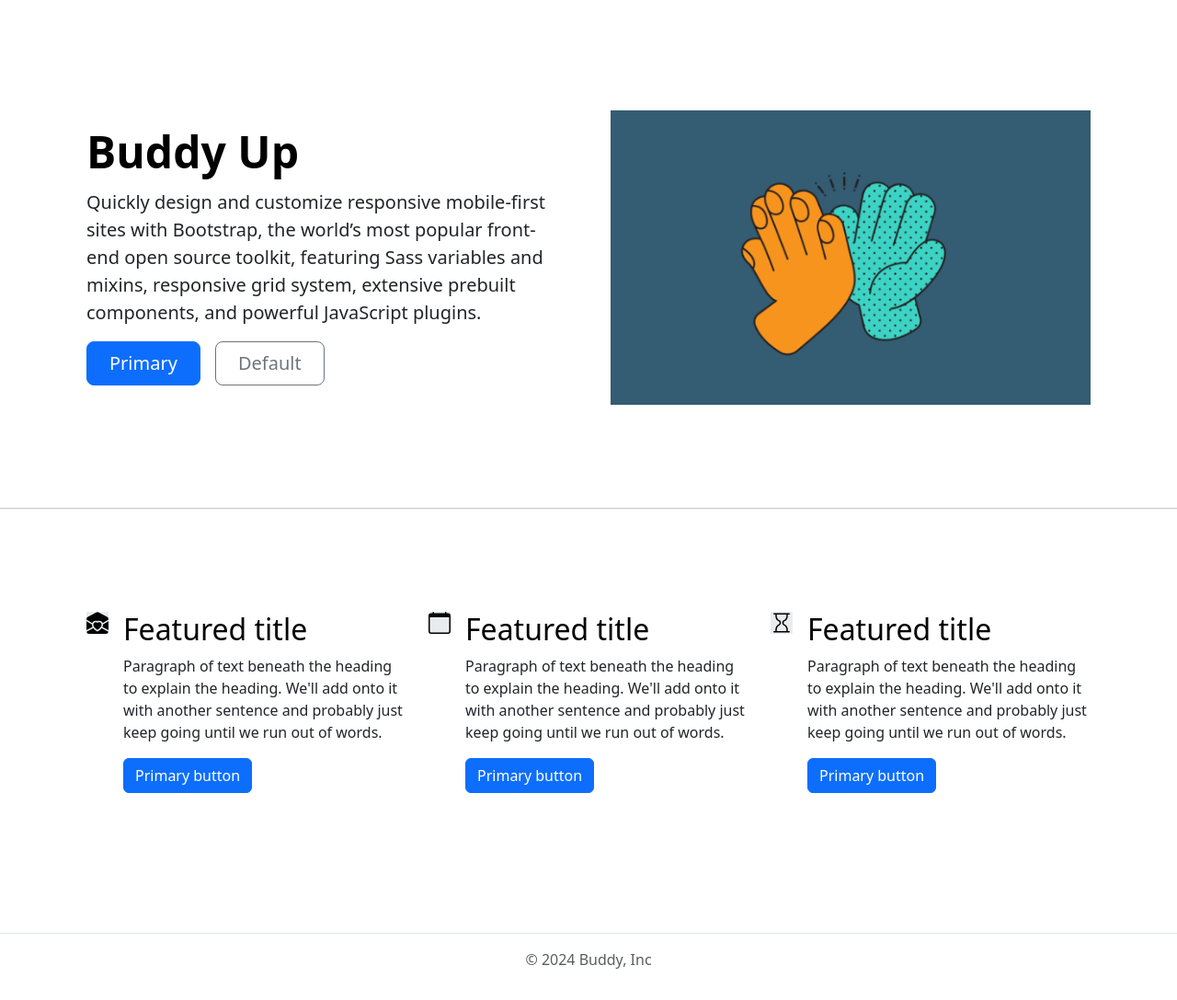
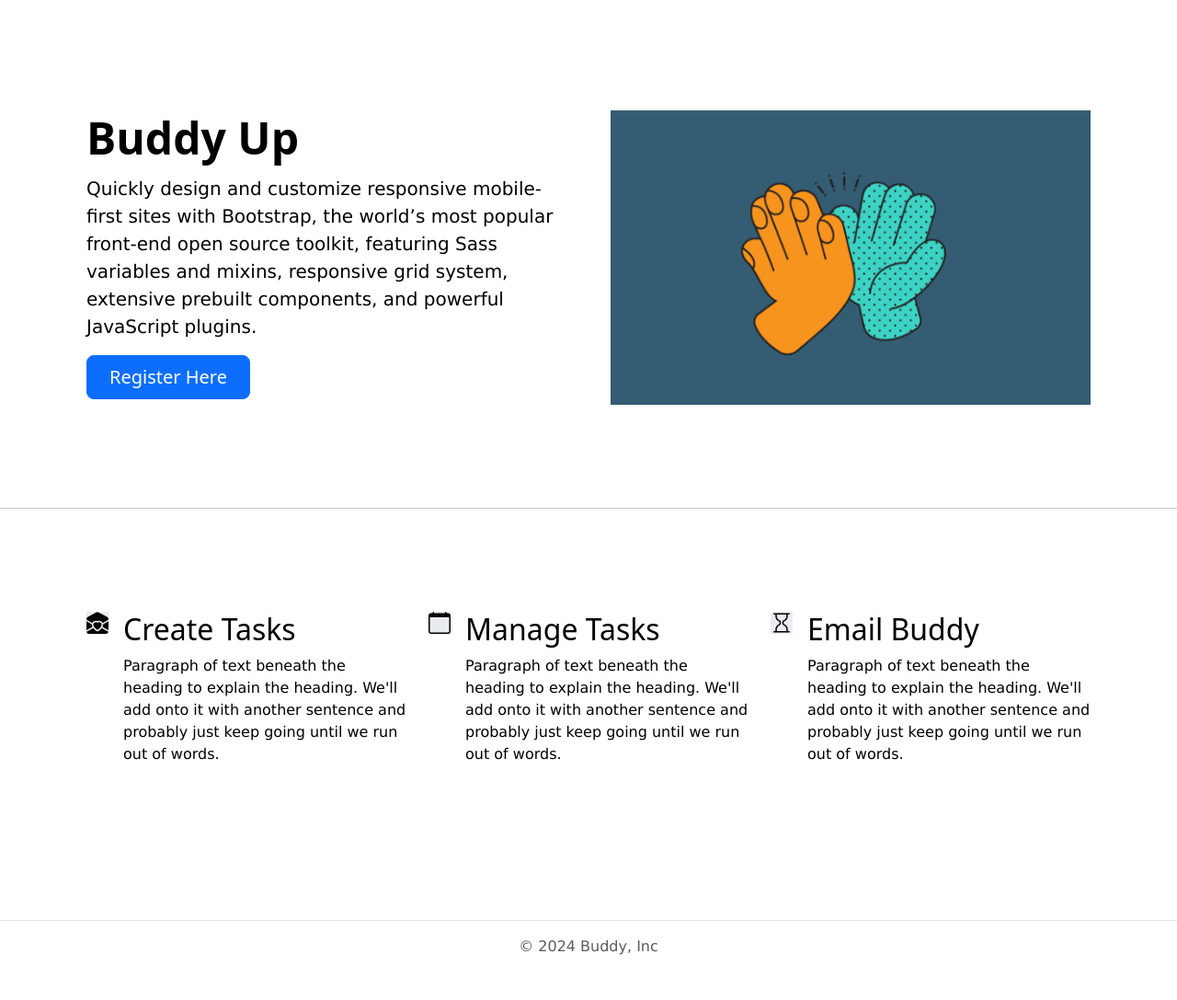
Before and after one commit to TobiAdeleke1/buddyUpApp, a Flask app: page / in a window 1280 px wide. Shown: the part 73-1160 px from the top of the page at 92% size. After the commit the page ends 1111 px from the top, so only its background shows below. Run offline with Flask 3, Linux system fonts and the light colour scheme; parts of the project's set-up code (start-up, migrations or seed data) failed here and were passed over.

Commit message:
amend stylesheet and related html files

```diff
--- a/src/application/static/style.css
+++ b/src/application/static/style.css
@@ -1,7 +1,20 @@
 html,
 body {
   height: 100%;
+
 }
+.taskbody{
+  background-color: powderblue;
+}
+.taskform{
+  text-align: center;
+}
+p {
+  color: black;
+  font-family: verdana;
+  font-size: 100%;
+}
+
 .bd-placeholder-img {
   font-size: 1.125rem;
   text-anchor: middle;
--- a/src/application/templates/auth/login.html
+++ b/src/application/templates/auth/login.html
@@ -18,12 +18,6 @@
         <label for="floatingPassword">Password</label>
       </div>
 
-      <!-- <div class="form-check text-start my-3">
-        <input class="form-check-input" type="checkbox" value="remember-me" id="flexCheckDefault">
-        <label class="form-check-label" for="flexCheckDefault">
-          Remember me
-        </label>
-      </div> -->
       <button class="btn btn-primary w-100 py-2" type="submit">Sign in</button>
 
     </form>
--- a/src/application/templates/base.html
+++ b/src/application/templates/base.html
@@ -47,7 +47,7 @@
               </div>
             </header>
           </div>
-        <div class=content>
+        <div class="content">
           {% with messages = get_flashed_messages() %}
              {% if messages %}
               <ul class=flashes>
--- a/src/application/templates/index.html
+++ b/src/application/templates/index.html
@@ -11,8 +11,8 @@
           <h1 class="display-5 fw-bold text-body-emphasis lh-1 mb-3">Buddy Up</h1>
           <p class="lead">Quickly design and customize responsive mobile-first sites with Bootstrap, the world’s most popular front-end open source toolkit, featuring Sass variables and mixins, responsive grid system, extensive prebuilt components, and powerful JavaScript plugins.</p>
           <div class="d-grid gap-2 d-md-flex justify-content-md-start">
-            <button type="button" class="btn btn-primary btn-lg px-4 me-md-2">Primary</button>
-            <button type="button" class="btn btn-outline-secondary btn-lg px-4">Default</button>
+
+            <a href="{{ url_for('auth.register') }}" class="btn btn-primary btn-lg px-4 me-md-2"> Register Here</a>
           </div>
         </div>
       </div>
@@ -28,11 +28,9 @@
             </svg>
           </div>
           <div>
-            <h3 class="fs-2 text-body-emphasis">Featured title</h3>
+            <h3 class="fs-2 text-body-emphasis">Create Tasks</h3>
             <p>Paragraph of text beneath the heading to explain the heading. We'll add onto it with another sentence and probably just keep going until we run out of words.</p>
-            <a href="#" class="btn btn-primary">
-              Primary button
-            </a>
+
           </div>
         </div>
         <div class="col d-flex align-items-start">
@@ -42,11 +40,9 @@
             </svg>
           </div>
           <div>
-            <h3 class="fs-2 text-body-emphasis">Featured title</h3>
+            <h3 class="fs-2 text-body-emphasis">Manage Tasks</h3>
             <p>Paragraph of text beneath the heading to explain the heading. We'll add onto it with another sentence and probably just keep going until we run out of words.</p>
-            <a href="#" class="btn btn-primary">
-              Primary button
-            </a>
+
           </div>
         </div>
         <div class="col d-flex align-items-start">
@@ -56,11 +52,9 @@
             </svg>
           </div>
           <div>
-            <h3 class="fs-2 text-body-emphasis">Featured title</h3>
+            <h3 class="fs-2 text-body-emphasis">Email Buddy </h3>
             <p>Paragraph of text beneath the heading to explain the heading. We'll add onto it with another sentence and probably just keep going until we run out of words.</p>
-            <a href="#" class="btn btn-primary">
-              Primary button
-            </a>
+
           </div>
         </div>
       </div>
--- a/src/application/templates/task/add_task.html
+++ b/src/application/templates/task/add_task.html
@@ -1,8 +1,8 @@
 {% extends 'base.html' %}
 {% block content %}
-<div class="container  ">
+<div class="container taskbody">
     <h1 class="title text-center">{% block title %} Create New Task {% endblock %} </h1>
-    <form method="post">
+    <form method="post" class="taskform">
         <p>
             <label for="tasktitle">Task Category</label>
             <br/>
--- a/src/application/templates/task/tasks.html
+++ b/src/application/templates/task/tasks.html
@@ -6,8 +6,9 @@
     <div class="d-grid gap-2 d-md-flex justify-content-md-end">
       <a class="btn btn-primary" href="{{ url_for('task.create_task') }}" role="button">Create Tasks</a>
     </div>
+
     {% for task in tasks %}
-
+       <div class="taskbody">
        <h2> <a  href="{{ url_for('task.get_task', task_id=task.id) }}">{{ task.title }}</a></h2>
        <p> {{ task.description }}  </p>
 
@@ -16,6 +17,7 @@
          <p> Current Status: {{ task.status }}  </p>
          <p> To be completed by:   {{ task.due_date.strftime('%Y-%m-%d') }}  </p>
        </div>
+      </div>
 
      <hr/>
     {% endfor %}
--- a/src/application/templates/task/update.html
+++ b/src/application/templates/task/update.html
@@ -27,6 +27,8 @@
              id="buddyemail"
              required/>
         </p>
+
+
         <p>
             <label for="description">Task Description</label>
             <br/>
```
Also changed, not shown: src/application/templates/auth/register.html (+0 -16 lines), src/application/templates/task/task_detail.html (+18 -7 lines), src/manage.py (+5 -5 lines).
